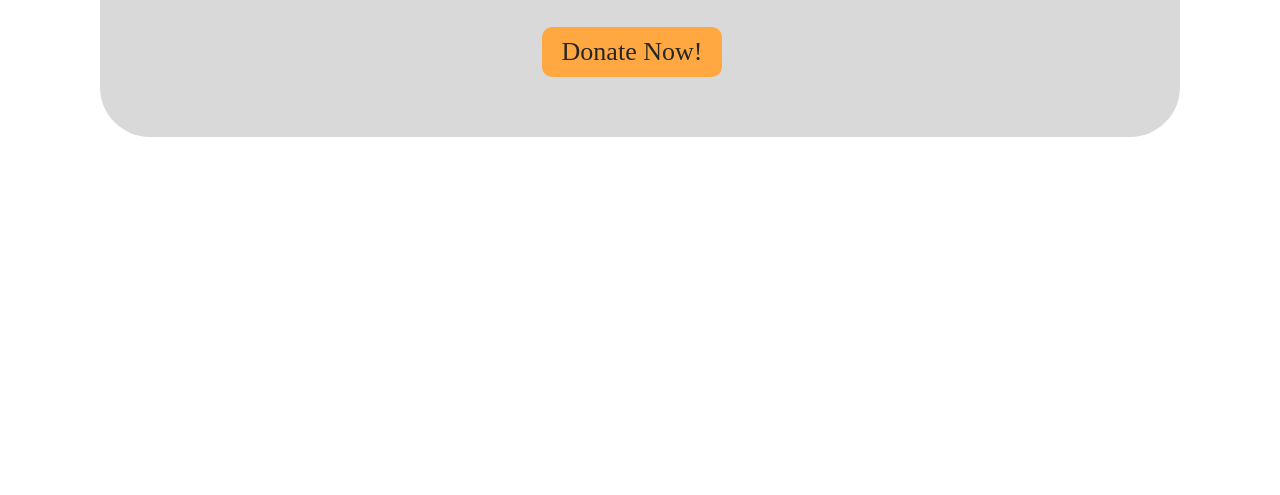
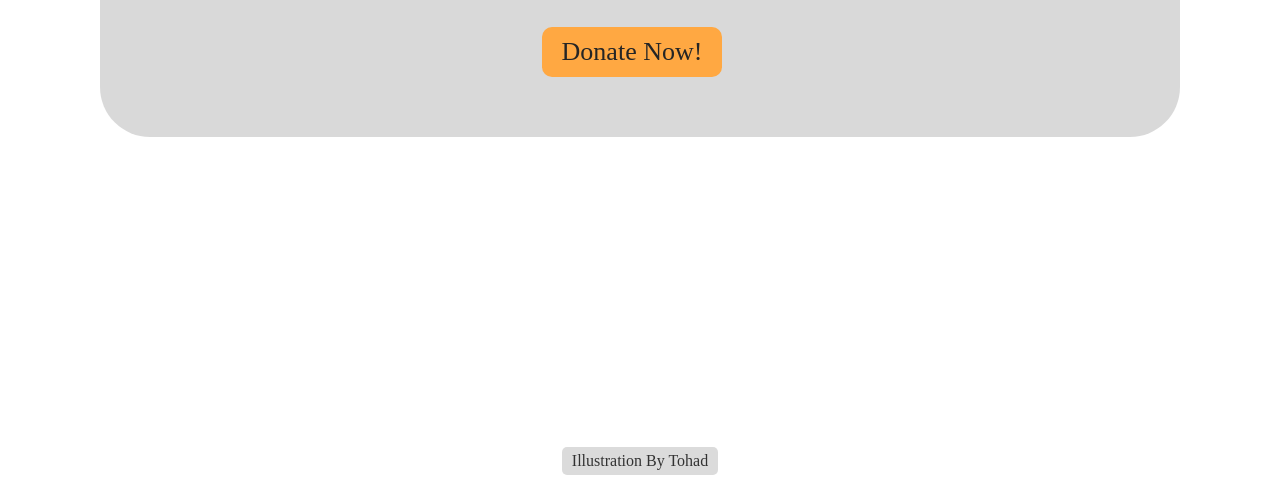
Before and after one commit to E-Jackson1/landing-page-2, a plain HTML site: page index.html in a window 1280 px wide. Shown: the part 441-936 px from the top of the page. Before the commit the page ends 800 px from the top, so only its background shows below. Drawn offline with Linux system fonts and the light colour scheme.

Commit message:
added copyright info

```diff
--- a/index.html
+++ b/index.html
@@ -13,7 +13,7 @@
     <div class="header">
             <div class="left-header">
                 <a href="#"><img src="images/dragonball-removebg-preview.png" alt="dragonball logo"></a>
-            <h1>Kame House</h1>
+                <h1><a href="#">Kame House</h1>
             </div>
             <ul class="right-header">
                 <li><a href="#">Store</a></li>
@@ -23,14 +23,17 @@
                 <li><a href="#">FAQ</a></li>
             </ul>
     </div>
+    <div class="top-background">
         <div class="hero">
             <div class="hero-text">
                 <div class="hero-title">Welcome to Kame House</div>
                 <div class="hero-txt">Home of the turtle hermit. In this house resides the turtle hermit as well as his pet turtle. They are forced to stay here as they are a danger to women as a whole. Donations will help keep them fed and provide them with warmth during the cost of living crisis and are greatly appreciated.</div>
-            <div class="donate-button">Donate Now!</div>
+                <div class="donate-button"><a href="#">Donate Now!</div>
             </div>
             <div class="hero-img">
                 <img src="images/wp2172871-master-roshi-wallpapers.jpg">
             </div>
         </div>
+        <div class="copyright-info"><a href="https://www.deviantart.com/tohad">Illustration By Tohad</div>
+    </div>
 </html>
--- a/styles.css
+++ b/styles.css
@@ -1,10 +1,16 @@
 body {
+    margin: auto;
+    max-width: auto;
+}
+
+.top-background {
+    display: flex;
+    flex-direction: column;
+    align-items: center;
     background-image: url('images/kame-house.jpeg');
     background-repeat: no-repeat;
     background-attachment: fixed;
     background-size: cover;
-    margin: auto;
-    max-width: auto;
 }
 .header {
     padding: 5px 15px;
@@ -81,11 +87,25 @@ img {
     height: 60px;
     width: auto;
 }
+
+.copyright-info {
+    background-color: lightgray;
+    border-radius: 5px;
+    opacity: 80%;
+    width: fit-content;
+    padding: 5px 10px;
+    margin: 210px 0 20px 0;
+}
+
 a {
     color: black;
     text-decoration: none;
 }
 
+.left-header a:hover, .copyright-info a:hover {
+    color: black;
+}
+
 a:hover {
     color: white;
 }
```
Lines whose indentation alone changed are shown as unchanged.
